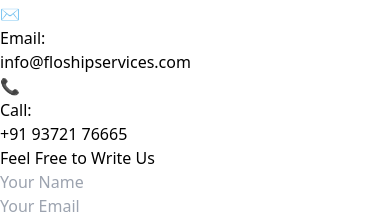
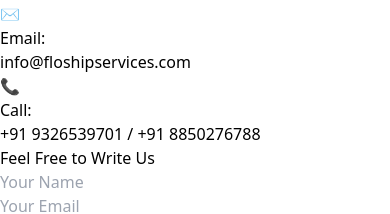
Before and after one commit to mr-kunal-07/floship, a React (Vite) app: page /contact in a window 390 px wide. Shown: the part 1105-1319 px from the top of the page. Built offline with nearby package versions, Linux system fonts and the light colour scheme.

Commit message:
Phone Number Update

```diff
--- a/src/components/Contact.jsx
+++ b/src/components/Contact.jsx
@@ -64,9 +64,20 @@
             {/* Contact Information */}
             <div className="grid md:grid-cols-3 gap-6 mb-10">
                 <ContactCard icon="📍" title="Location" text="Mumbai, India" />
-                <ContactCard icon="✉️" title="Email" text="info@floshipservices.com" link="mailto:info@floshipservices.com" />
-                <ContactCard icon="📞" title="Call" text="+91 93721 76665" link="tel:+919372176665" />
+                <ContactCard
+                    icon="✉️"
+                    title="Email"
+                    text="info@floshipservices.com"
+                    link="mailto:info@floshipservices.com"
+                />
+                <ContactCard
+                    icon="📞"
+                    title="Call"
+                    text="+91 9326539701 / +91 8850276788"
+                    link="tel:+919326539701"
+                />
             </div>
+
 
             {/* Contact Form */}
             <motion.div className="bg-orange-50 p-8 rounded-md shadow-md" initial={{ opacity: 0, y: 30 }} animate={{ opacity: 1, y: 0 }} transition={{ duration: 0.8, delay: 0.2 }}>
--- a/src/components/Footer.jsx
+++ b/src/components/Footer.jsx
@@ -51,7 +51,7 @@
                         Opp Movie Time Theater, Malad West, Mumbai - 400064.
                     </p>
                     <p className="mt-2 text-gray-300 flex items-center">
-                        <FaPhoneAlt className="text-orange-400 mr-2" /> +91 93721 76665
+                        <FaPhoneAlt className="text-orange-400 mr-2" /> +91 9326539701 / +91 8850276788
                     </p>
                     <p className="mt-2 text-gray-300 flex items-center">
                         <FaEnvelope className="text-orange-400 mr-2" /> info@floshipservices.com
--- a/src/components/WhatsAppButton.jsx
+++ b/src/components/WhatsAppButton.jsx
@@ -2,7 +2,7 @@
 import { FaWhatsapp } from "react-icons/fa";
 
 const WhatsAppButton = () => {
-    const phoneNumber = "9372176665";
+    const phoneNumber = "9326539701";
     const message = "Hello! I'm interested in your services.";
 
     const whatsappURL = `https://api.whatsapp.com/send?phone=${phoneNumber}&text=${encodeURIComponent(message)}`;
```
